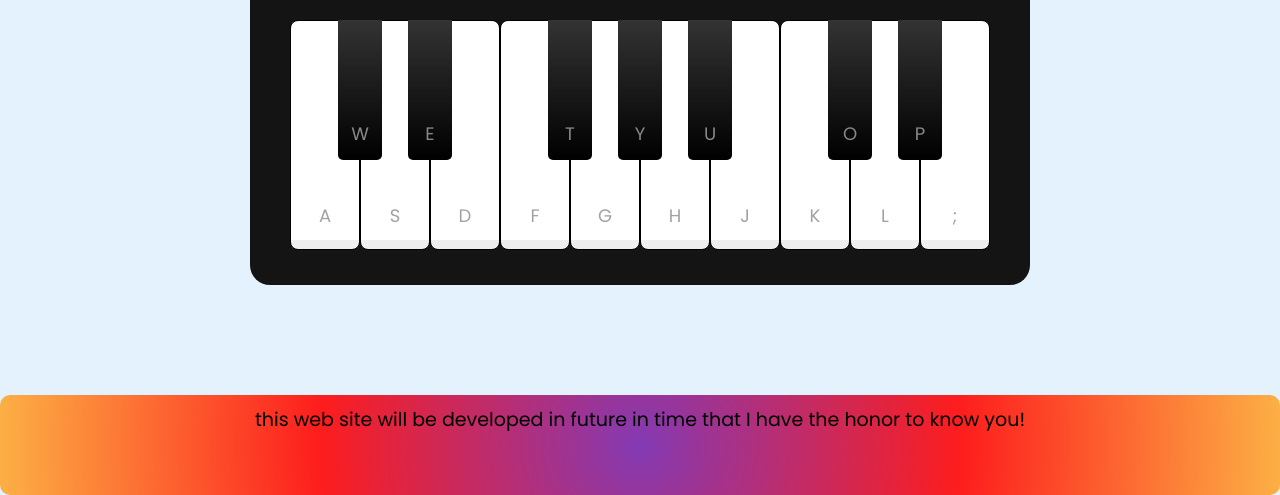
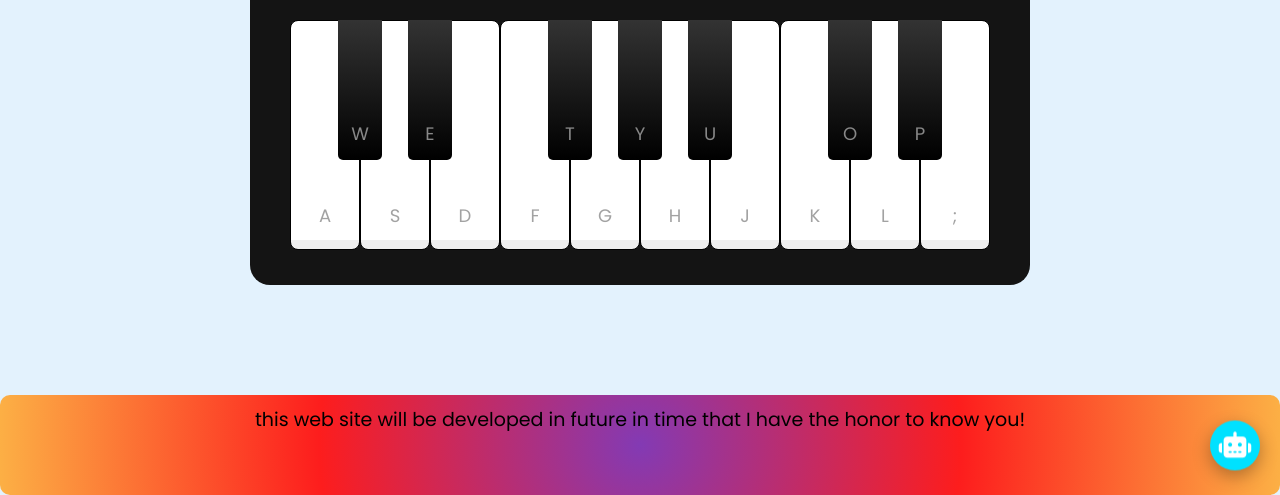
Before and after one commit to AyhanMehrzad/SANA-WEB-SITE, a plain HTML site: page index.html in a window 1280 px wide. Shown: the part 305-800 px from the top of the page. Drawn offline with Linux system fonts and the light colour scheme.

Commit message:
button is bouncing

```diff
--- a/index.html
+++ b/index.html
@@ -60,5 +60,10 @@
         to know you!
       </p>
     </div>
+    <div class="Bot-Button">
+      <div class="circle">
+        <a href="#" aria-label="Chat bot"><i class="fa-solid fa-robot"></i></a>
+      </div>
+    </div>
   </body>
 </html>
--- a/style.css
+++ b/style.css
@@ -201,6 +201,7 @@ header input {
   pointer-events: none;
 }
 
+/* ---------------------------------------loading screen------------------------------- */
 #preloader {
   position: fixed;
   inset: 0;
@@ -290,3 +291,67 @@ header input {
     border-color: #f2f2f2;
   }
 }
+
+/* ---------------------------------------Bot button------------------------------- */
+
+.Bot-Button {
+  position: fixed;
+  bottom: 20px;
+  right: 20px;
+  width: 50px;
+  height: 50px;
+  border-radius: 50%;
+  display: grid;
+  place-items: center;
+  z-index: 10000;
+  animation: bot-bounce 1.5s ease-in-out infinite;
+  will-change: transform;
+}
+
+.Bot-Button .circle {
+  width: 100%;
+  height: 100%;
+  border-radius: 50%;
+  background: rgb(0, 225, 255);
+  box-shadow: 0 6px 18px rgba(0, 0, 0, 0.3);
+  transition: transform 0.2s ease, box-shadow 0.2s ease;
+}
+
+.Bot-Button:hover .circle,
+.Bot-Button:focus-within .circle,
+.Bot-Button .circle:hover,
+.Bot-Button .circle:focus-within {
+  transform: scale(1.06);
+  box-shadow: 0 10px 24px rgba(0, 0, 0, 0.35);
+}
+
+.Bot-Button a {
+  display: block;
+  width: 100%;
+  height: 100%;
+  border-radius: 50%;
+  color: #ffffff;
+  display: grid;
+  place-items: center;
+  text-decoration: none;
+  font-size: 26px;
+}
+
+@keyframes bot-bounce {
+  0%,
+  100% {
+    transform: translateY(0);
+  }
+  50% {
+    transform: translateY(-6px);
+  }
+}
+
+@media screen and (max-width: 615px) {
+  .Bot-Button {
+    width: 56px;
+    height: 56px;
+    bottom: max(16px, env(safe-area-inset-bottom));
+    right: max(16px, env(safe-area-inset-right));
+  }
+}
```
